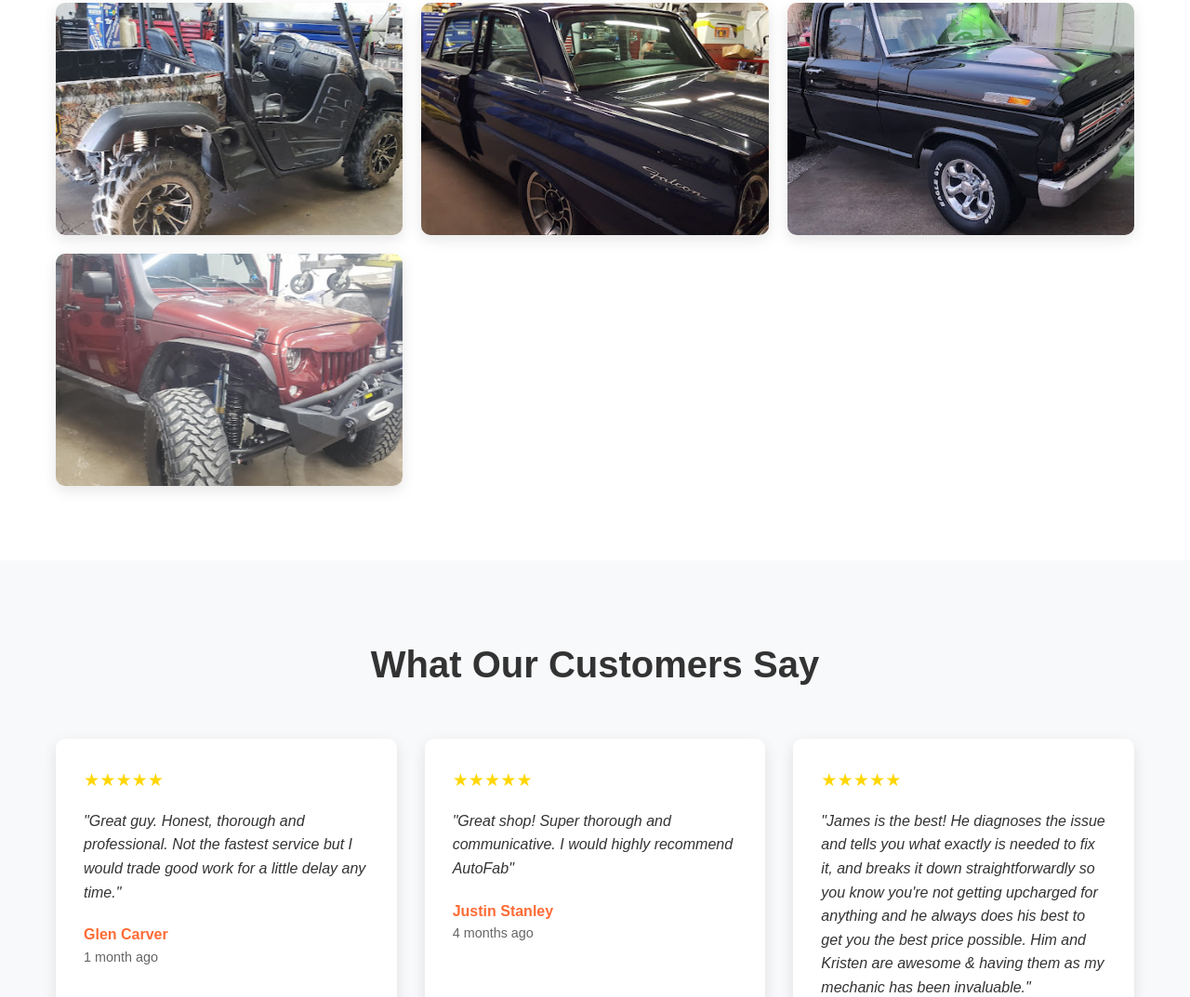
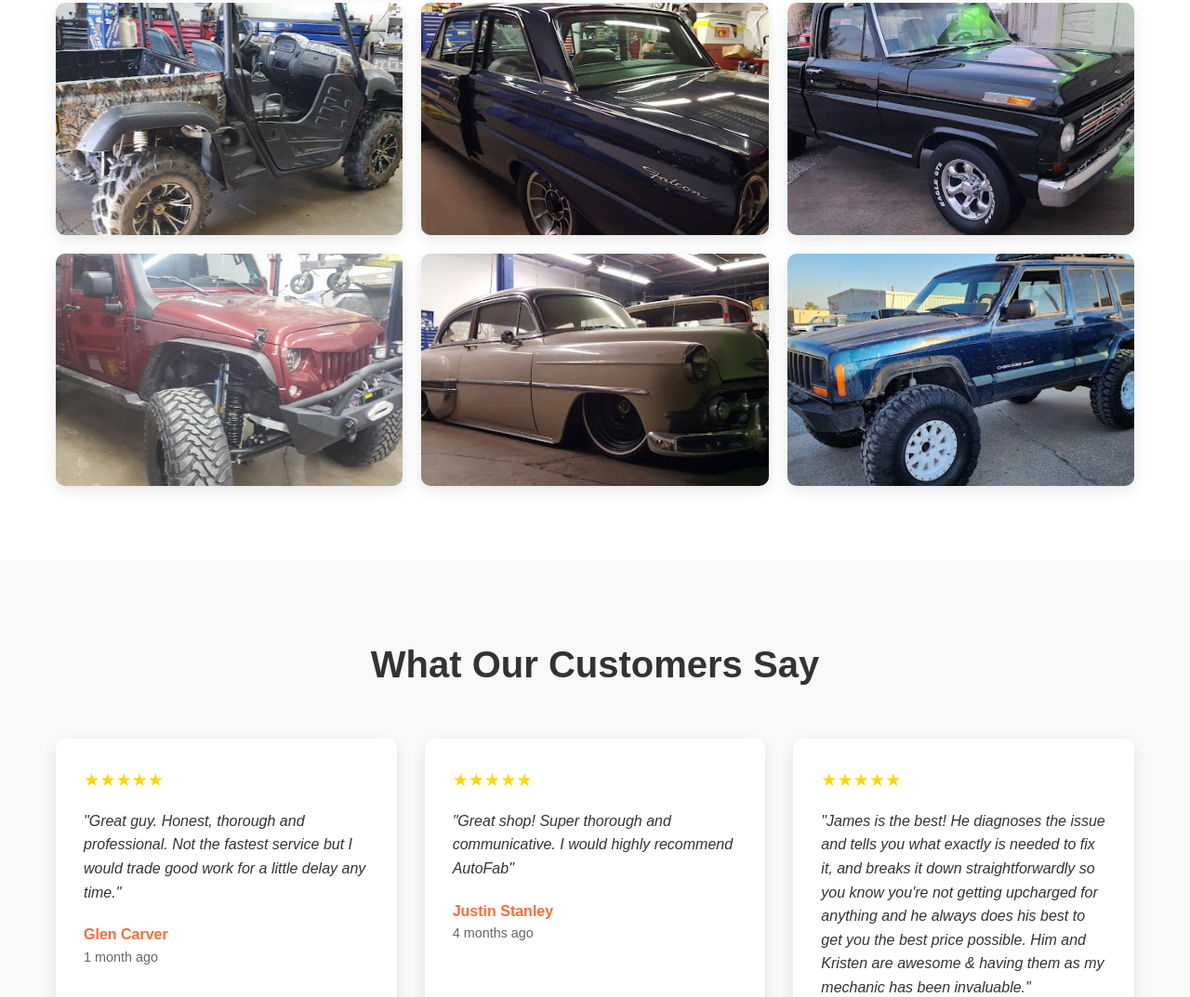
Before and after one commit to JamesBrownR/AutoFabJames, a plain HTML site: page index.html in a window 1280 px wide. Shown: the part 1940-3013 px from the top of the page at 93% size. Drawn offline with Linux system fonts and the light colour scheme.

Commit message:
Update index.html

```diff
--- a/index.html
+++ b/index.html
@@ -474,6 +474,12 @@
                 <div class="gallery-item">
                     <img src="Autofabjames4.png" alt="UTV and recreational vehicle services">
                 </div>
+                <div class="gallery-item">
+                    <img src="Autofabjames5.png" alt="Classic car lowrider restoration and custom work">
+                </div>
+                <div class="gallery-item">
+                    <img src="Autofabjames6.png" alt="Jeep Cherokee lift kit and off-road preparation">
+                </div>
             </div>
         </div>
     </section>
```
